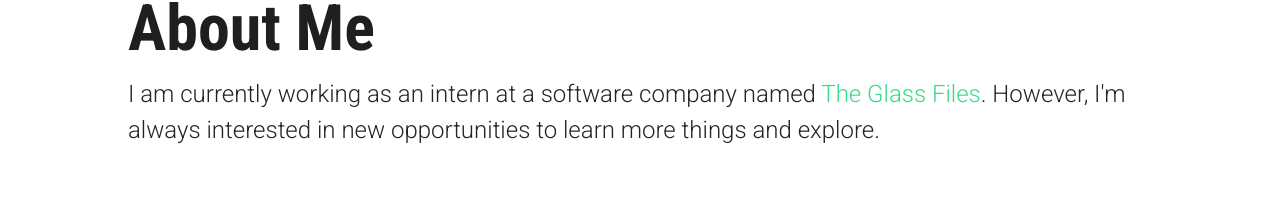
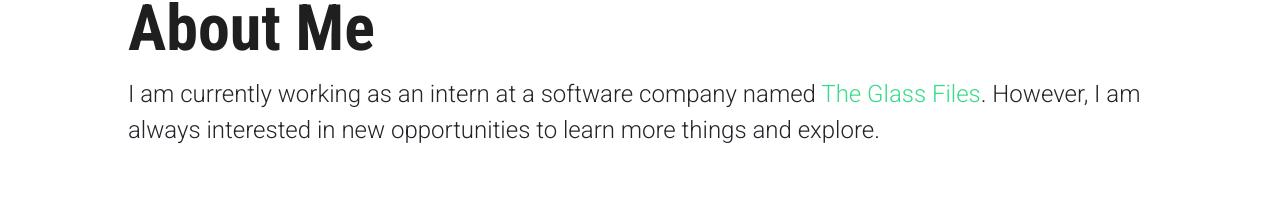
Before and after one commit to mufasa159/react-portfolio-template, a React (Create React App) app: page /about in a window 1280 px wide. Shown: the part 210-408 px from the top of the page. Built offline with nearby package versions, Linux system fonts and the light colour scheme.

Commit message:
Update AboutPage.js

```diff
--- a/src/pages/AboutPage.js
+++ b/src/pages/AboutPage.js
@@ -5,7 +5,7 @@ function AboutPage(){
     return(
         <div className="main" data-aos="fade-up">
             <h1>About Me</h1>
-            <p>I am currently working as an intern at a software company named <span>The Glass Files</span>. However, I'm always interested in new opportunities to learn more things and explore. </p>
+            <p>I am currently working as an intern at a software company named <span>The Glass Files</span>. However, I am always interested in new opportunities to learn more things and explore. </p>
         </div>
 
 
```
